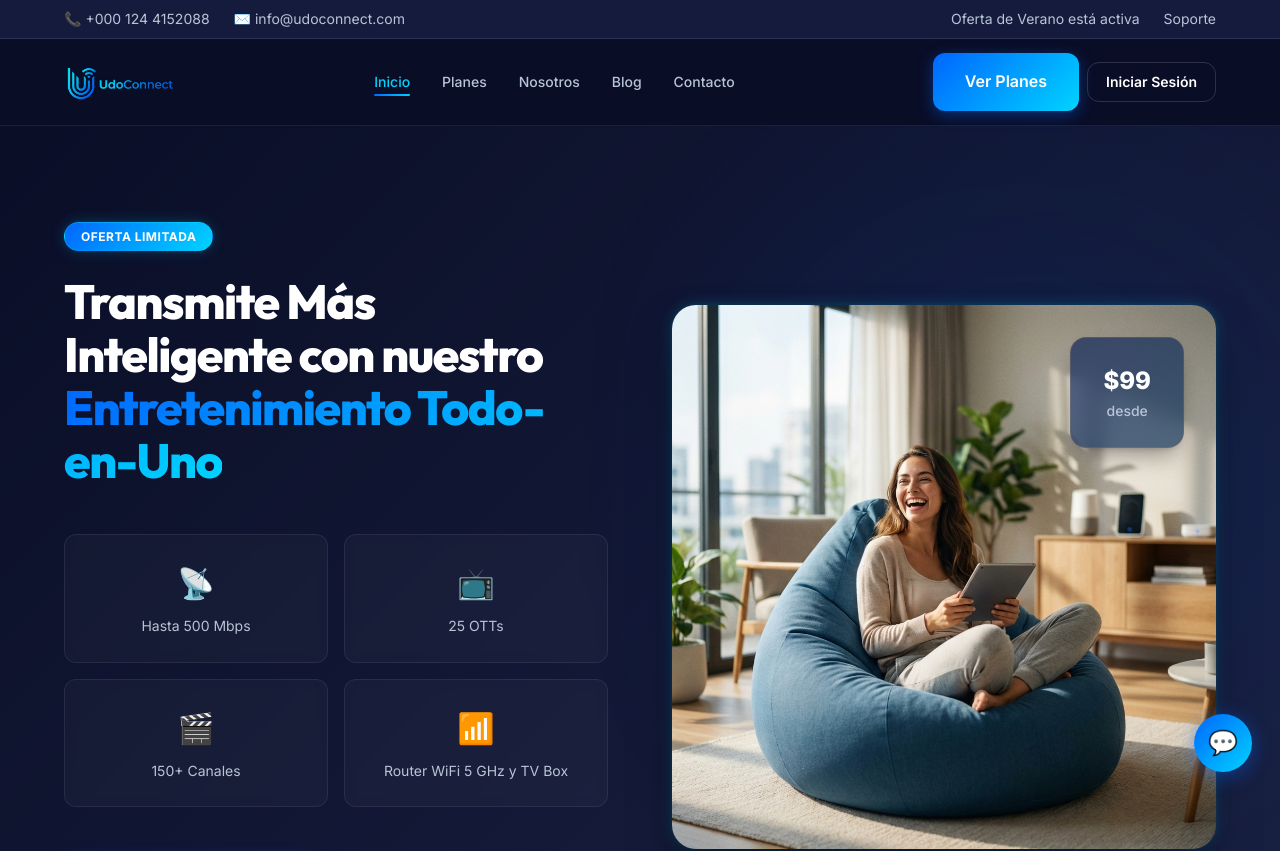
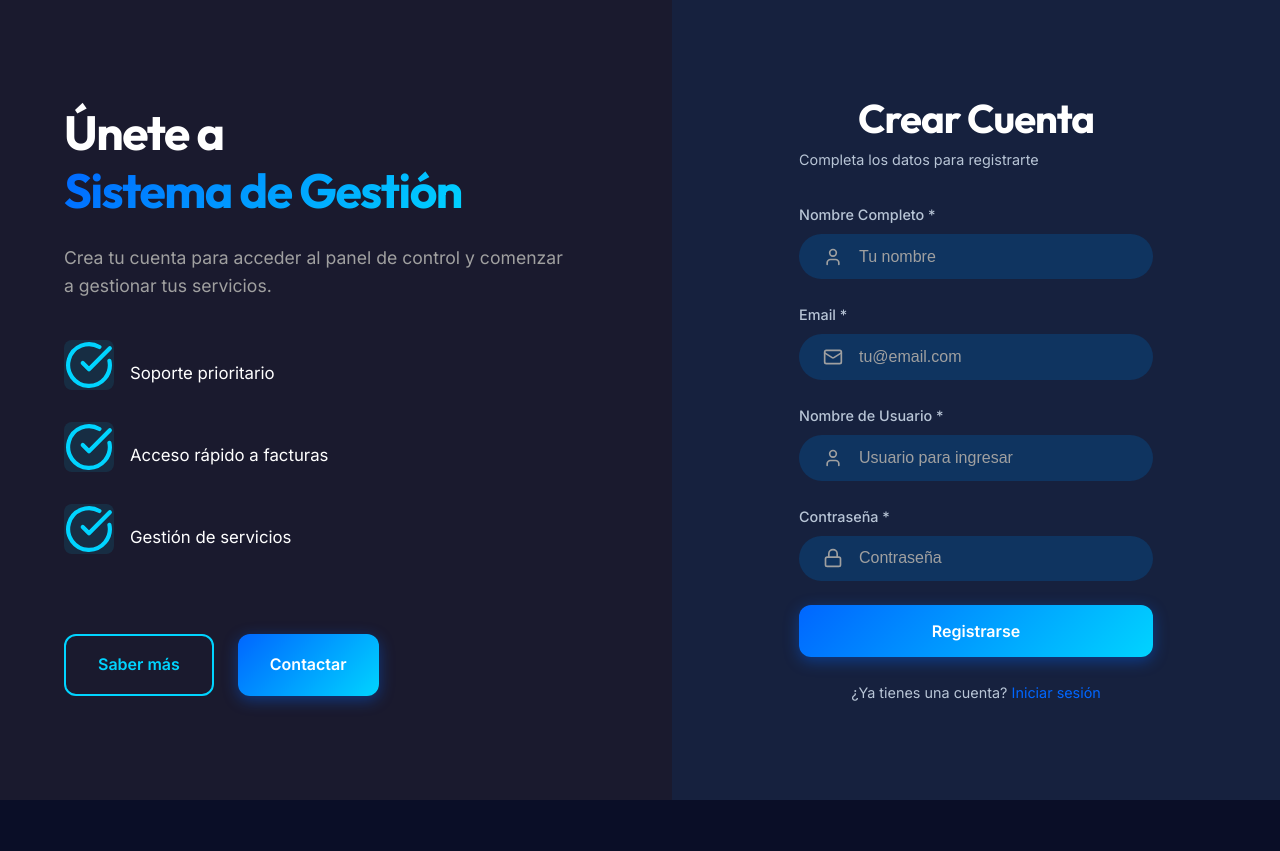
Before and after one commit to Chris15-10/UdoConnect-frontend, a React (Vite) app: page /registro in a window 1280 px wide. Before the commit this address led to /. Shown: the top 851 px of the page. After the commit the page ends 800 px from the top, so only its background shows below. Built offline with nearby package versions, Linux system fonts and the light colour scheme; no server answers.

Commit message:
pagina de registro

```diff
--- a/src/App.jsx
+++ b/src/App.jsx
@@ -14,6 +14,7 @@ import { ArticlePage } from "./pages/ArticlePage.jsx";
 import { ContactPage } from "./pages/ContactPage.jsx";
 import { CustomerSupport } from "./pages/CustomerSupport.jsx";
 import { LoginPage } from "./pages/LoginPage.jsx";
+import { RegisterPage } from "./pages/RegisterPage.jsx";
 
 // Vistas Privadas (Asesores)
 import { Dashboard } from "./pages/Dashboard.jsx";
@@ -39,6 +40,7 @@ function App() {
 
       <Route path="/soporte" element={<CustomerSupport />} />
       <Route path="/login" element={<LoginPage />} />
+      <Route path="/registro" element={<RegisterPage />} />
 
       {/* 🏢 MUNDO PRIVADO (Requiere sesión de asesor o admin) */}
       <Route element={<ProtectedRoute allowedRoles={['asesor', 'admin']} />}>
--- a/src/pages/LoginPage.jsx
+++ b/src/pages/LoginPage.jsx
@@ -122,6 +122,10 @@ export const LoginPage = () => {
             <button type="submit" className="btn btn-submit" disabled={isLoading}>
               {isLoading ? 'Iniciando sesión...' : 'Iniciar sesión'}
             </button>
+
+            <div style={{ marginTop: '1.5rem', textAlign: 'center', fontSize: '0.9rem', color: 'var(--color-text-secondary)' }}>
+              ¿No tienes una cuenta? <Link to="/registro" style={{ color: 'var(--color-accent-blue)', textDecoration: 'none' }}>Regístrate aquí</Link>
+            </div>
           </form>
         </div>
       </div>
--- /dev/null
+++ b/src/pages/RegisterPage.jsx
@@ -0,0 +1,200 @@
+import { useState } from 'react';
+import { useNavigate, Link } from 'react-router-dom';
+import { User, Lock, Mail, CheckCircle } from 'lucide-react';
+import { api } from '../api/axios.js';
+import './LoginPage.css'; // Mantenemos el mismo CSS de login para la estructura base
+
+export const RegisterPage = () => {
+    const [form, setForm] = useState({
+        nombre: '',
+        username: '',
+        email: '',
+        password: '',
+    });
+    const [error, setError] = useState('');
+    const [success, setSuccess] = useState('');
+    const [isLoading, setIsLoading] = useState(false);
+
+    const navigate = useNavigate();
+
+    const handleChange = (e) => {
+        setError('');
+        setSuccess('');
+        const { name, value } = e.target;
+        setForm({ ...form, [name]: value });
+    };
+
+    const handleSubmit = async (e) => {
+        e.preventDefault();
+        setIsLoading(true);
+        setError('');
+        setSuccess('');
+
+        try {
+            // Hacemos la petición directamente con axios configurado
+            await api.post('/auth/register', {
+                ...form,
+                rol: 'cliente' // Por defecto crearemos clientes
+            });
+
+            setSuccess('Usuario creado exitosamente. Redirigiendo al login...');
+
+            // Limpiamos el formulario
+            setForm({
+                nombre: '',
+                username: '',
+                email: '',
+                password: '',
+            });
+
+            // Redirigir al login después de 2 segundos
+            setTimeout(() => {
+                navigate('/login');
+            }, 2000);
+
+        } catch (err) {
+            const msg = err?.response?.data?.message || 'Error al crear el usuario. Intenta de nuevo.';
+            setError(msg);
+        } finally {
+            setIsLoading(false);
+        }
+    };
+
+    return (
+        <div className="login-container">
+            {/* Panel Izquierdo - Información (Estilo Login) */}
+            <div className="login-info">
+                <h1>
+                    Únete a<br />
+                    <span className="text-gradient">Sistema de Gestión</span>
+                </h1>
+                <p className="login-description">
+                    Crea tu cuenta para acceder al panel de control y comenzar a gestionar tus servicios.
+                </p>
+                <ul className="login-features">
+                    <li>
+                        <CheckCircle className="feature-icon" size={20} />
+                        <span>Soporte prioritario</span>
+                    </li>
+                    <li>
+                        <CheckCircle className="feature-icon" size={20} />
+                        <span>Acceso rápido a facturas</span>
+                    </li>
+                    <li>
+                        <CheckCircle className="feature-icon" size={20} />
+                        <span>Gestión de servicios</span>
+                    </li>
+                </ul>
+                <div className="login-buttons">
+                    <Link to="/nosotros" className="btn btn-outline">Saber más</Link>
+                    <Link to="/contacto" className="btn btn-primary">Contactar</Link>
+                </div>
+            </div>
+
+            {/* Panel Derecho - Formulario (Combinación visual) */}
+            <div className="login-form-container">
+                <div className="login-form-box" style={{ maxWidth: '450px' }}>
+                    <h2 style={{ marginBottom: '0.5rem' }}>Crear Cuenta</h2>
+                    <p className="text-secondary" style={{ marginBottom: '2rem', fontSize: '0.9rem' }}>
+                        Completa los datos para registrarte
+                    </p>
+
+                    {error && (
+                        <div className="login-error" style={{ marginBottom: '1rem' }}>
+                            ⚠️ {error}
+                        </div>
+                    )}
+
+                    {success && (
+                        <div style={{
+                            backgroundColor: 'rgba(16, 185, 129, 0.1)',
+                            color: '#10b981',
+                            padding: '12px',
+                            borderRadius: '8px',
+                            marginBottom: '1rem',
+                            border: '1px solid rgba(16, 185, 129, 0.2)'
+                        }}>
+                            ✅ {success}
+                        </div>
+                    )}
+
+                    <form onSubmit={handleSubmit}>
+                        {/* Usamos las clases del contact form para los inputs pero mantenemos la estructura visual unificada */}
+                        <div style={{ marginBottom: '1rem' }}>
+                            <label className="form-label" style={{ display: 'block', marginBottom: '0.5rem', color: 'var(--color-text-secondary)', fontSize: '0.9rem' }}>Nombre Completo *</label>
+                            <div className="input-group">
+                                <User className="input-icon" size={20} />
+                                <input
+                                    type="text"
+                                    name="nombre"
+                                    placeholder="Tu nombre"
+                                    value={form.nombre}
+                                    onChange={handleChange}
+                                    disabled={isLoading}
+                                    required
+                                />
+                            </div>
+                        </div>
+
+                        <div style={{ marginBottom: '1rem' }}>
+                            <label className="form-label" style={{ display: 'block', marginBottom: '0.5rem', color: 'var(--color-text-secondary)', fontSize: '0.9rem' }}>Email *</label>
+                            <div className="input-group">
+                                <Mail className="input-icon" size={20} />
+                                <input
+                                    type="email"
+                                    name="email"
+                                    placeholder="tu@email.com"
+                                    value={form.email}
+                                    onChange={handleChange}
+                                    disabled={isLoading}
+                                    required
+                                />
+                            </div>
+                        </div>
+
+                        <div style={{ marginBottom: '1rem' }}>
+                            <label className="form-label" style={{ display: 'block', marginBottom: '0.5rem', color: 'var(--color-text-secondary)', fontSize: '0.9rem' }}>Nombre de Usuario *</label>
+                            <div className="input-group">
+                                <User className="input-icon" size={20} />
+                                <input
+                                    type="text"
+                                    name="username"
+                                    placeholder="Usuario para ingresar"
+                                    value={form.username}
+                                    onChange={handleChange}
+                                    disabled={isLoading}
+                                    required
+                                />
+                            </div>
+                        </div>
+
+                        <div style={{ marginBottom: '1.5rem' }}>
+                            <label className="form-label" style={{ display: 'block', marginBottom: '0.5rem', color: 'var(--color-text-secondary)', fontSize: '0.9rem' }}>Contraseña *</label>
+                            <div className="input-group">
+                                <Lock className="input-icon" size={20} />
+                                <input
+                                    type="password"
+                                    name="password"
+                                    placeholder="Contraseña"
+                                    value={form.password}
+                                    onChange={handleChange}
+                                    disabled={isLoading}
+                                    required
+                                    minLength={6}
+                                />
+                            </div>
+                        </div>
+
+                        <button type="submit" className="btn btn-primary" style={{ width: '100%' }} disabled={isLoading}>
+                            {isLoading ? 'Creando cuenta...' : 'Registrarse'}
+                        </button>
+
+                        <div style={{ marginTop: '1.5rem', textAlign: 'center', fontSize: '0.9rem', color: 'var(--color-text-secondary)' }}>
+                            ¿Ya tienes una cuenta? <Link to="/login" style={{ color: 'var(--color-accent-blue)', textDecoration: 'none' }}>Iniciar sesión</Link>
+                        </div>
+                    </form>
+                </div>
+            </div>
+        </div>
+    );
+};
```
